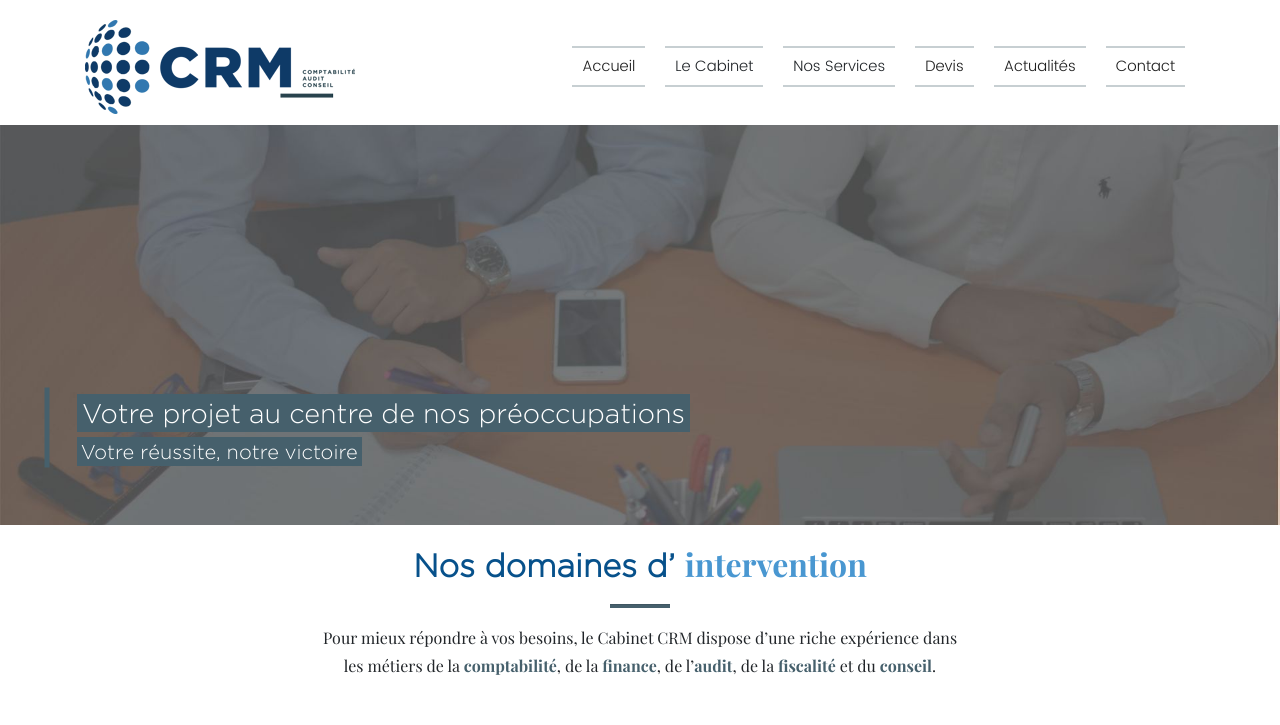
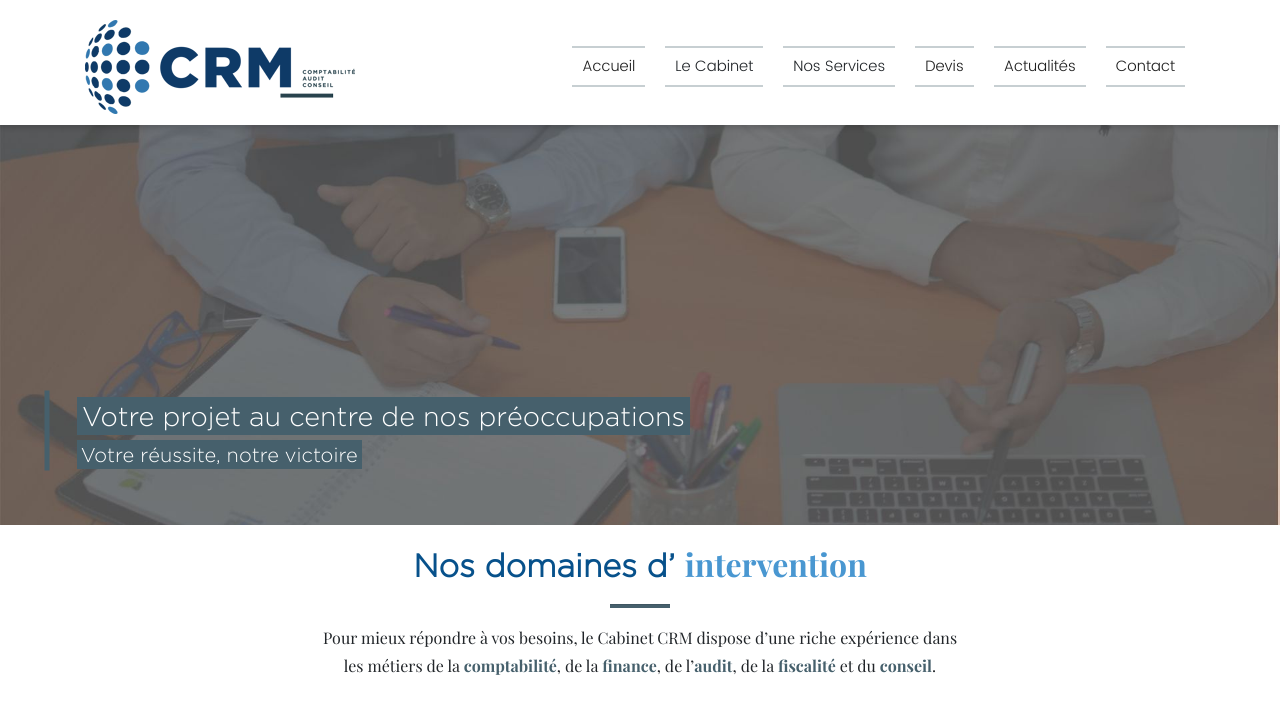
Before and after one commit to hery0011/cabinet_CRM, a PHP site: page / in a window 1280 px wide. Shown: the top 725 px of the page. Run offline with PHP 8.4, Linux system fonts and the light colour scheme; data comes from the database, SQL or seed files in the repository; some web fonts are replaced.

Commit message:
06/12/20 rindra navbar-fixed

```diff
--- a/actualite.php
+++ b/actualite.php
@@ -19,7 +19,7 @@
 <body>
 
 	<!-- NAVBAR -->
-	<div class="container-fluid">
+	<div class="container-fluid fixed">
 		<div class="row">
 			<div class="col-md-12">
 				<header id="head" class="">
--- a/article.php
+++ b/article.php
@@ -23,7 +23,7 @@
 <body>
 
 	<!-- NAVBAR -->
-	<div class="container-fluid">
+	<div class="container-fluid fixed">
 		<div class="row">
 			<div class="col-md-12">
 				<header id="head" class="">
@@ -77,7 +77,7 @@
 	<!-- NAVBAR -->
 
 	<!-- BODY -->
-	<div class="container-fluid">
+	<div class="container-fluid body-shift">
 
 				<div class="row">
 					<div class="col-md-12 col-lg-3">
--- a/cabinet_missions.html
+++ b/cabinet_missions.html
@@ -16,7 +16,7 @@
 <body>
 
 	<!-- NAVBAR -->
-	<div class="container-fluid">
+	<div class="container-fluid fixed">
 		<div class="row">
 			<div class="col-md-12">
 				<header id="head" class="">
@@ -91,7 +91,7 @@
 								Nous vous proposons, pour ce faire, des outils et des ressources parfaitement adaptés à vos activités, vos besoins et vos projets spécifiques. <span style="font-weight: bold; color: #46606c;">Main dans la main, nous assurerons ensemble le développement de votre entreprise</span>.
 							</p >
 							<p class="text-justify">
-								CRM, à travers une équipe de collaborateurs compétente et intègre, est organisé de manière à privilégier la disponibilité de tous, au service de nos partenaires. Nous mettons un point d’honneur à instaurer une relation de confiance entre le cabinet et le client. Cette compréhension mutuelle nous permet de vous accompagner dans votre évolution et votre développement, et nous permet de contribuer à la recherche de <span style="font-weight: bold; color: #46606c;">solutions concrètes</span> et <span style="font-weight: bold; color: #46606c;">personnalisées</span> pour vous aider à grandir dans votre univers professionnel et construire efficacement à long terme.
+								CRM, à travers une équipe compétente et intègre, est organisé de manière à privilégier la disponibilité de tous, au service de nos partenaires. Nous mettons un point d’honneur à instaurer une relation de confiance entre le cabinet et le client. Cette compréhension mutuelle nous permet de vous accompagner dans votre évolution et votre développement, et nous permet de contribuer à la recherche de <span style="font-weight: bold; color: #46606c;">solutions concrètes</span> et <span style="font-weight: bold; color: #46606c;">personnalisées</span> pour vous aider à grandir dans votre univers professionnel et construire efficacement à long terme.
 							</p>
 						</div>
 					</div>
--- a/cabinet_qui_sommes_nous.html
+++ b/cabinet_qui_sommes_nous.html
@@ -16,7 +16,7 @@
 <body>
 
     <!-- NAVBAR -->
-    <div class="container-fluid">
+    <div class="container-fluid fixed">
         <div class="row">
             <div class="col-md-12">
                 <header id="head" class="">
--- a/cabinet_valeurs.html
+++ b/cabinet_valeurs.html
@@ -16,7 +16,7 @@
 <body>
 
 	<!-- NAVBAR -->
-	<div class="container-fluid">
+	<div class="container-fluid fixed">
 		<div class="row">
 			<div class="col-md-12">
 				<header id="head" class="">
--- a/contact.php
+++ b/contact.php
@@ -18,7 +18,7 @@
 <body>
 
 	<!-- NAVBAR -->
-	<div class="container-fluid">
+	<div class="container-fluid fixed">
 		<div class="row">
 			<div class="col-md-12">
 				<header id="head" class="">
--- a/css/style.css
+++ b/css/style.css
@@ -63,6 +63,12 @@ mark{
 	background-color: black;
 	color: white;
 }
+.fixed {
+	position: fixed;
+	background: #fff;
+	z-index: 9;
+	box-shadow: 0 0 5px 3px rgba(0,0,0,.15);
+}
 .navbar-menu-item a {
 	padding: 8px 10px;
 	transition: all 300ms ease-in;
@@ -83,8 +89,6 @@ mark{
 }
 #head {
 	padding: 20px 0;
-	background: rgba(255, 255, 255, .5);
-	z-index: 9;
 	font-size: 15px;
 	height: 125px;
 	transition: height 1s ease-in-out;
@@ -238,7 +242,7 @@ a.log-btn:hover {
  	background-repeat: no-repeat;
  	background-size: cover;
  	background-position: center;
- 	height: 400px;
+ 	height: 525px;
  }
 
 .banner-home {
@@ -265,7 +269,7 @@ a.log-btn:hover {
 	text-align: left;
 }
 #banner .inner-banner .inner-banner-slogan {
-	padding-top: 17rem;
+	padding-top: 25rem;
 	max-width: 700px;
 	margin: auto;
 	position: relative;
@@ -690,6 +694,9 @@ a.log-btn:hover {
 	background-color: #fff;
 box-shadow: rgba(0, 0, 0, 0.15) 0px 0px 5px 3px;
 }
+.body-shift {
+	padding-top: 125px;
+}
 #filter {
 	padding: 20px;
 	height: 100%;
@@ -1188,9 +1195,6 @@ color: #fff;
 	.toggle-menu {
 		width: 85% !important;
 	}
-	#banner .inner-banner .inner-banner-slogan {
-		padding-top: 15rem !important;
-	}
 }
 @media only screen and (min-width: 576px ) {
 	.actus-content {
@@ -1246,6 +1250,9 @@ color: #fff;
 	}
 	.resp-login-btn {
 		display: none;
+	}
+	#banner .inner-banner .inner-banner-slogan {
+		padding-top: 25rem !important;
 	}
 }
 @media only screen and (min-width: 768px ) {
@@ -1273,6 +1280,9 @@ color: #fff;
 	#head {
 		position: unset;
 	}
+	#banner {
+		height: 400px;
+	}
 	.toggle-menu {
 		display: initial;
 	}
@@ -1331,6 +1341,16 @@ color: #fff;
 	}
 	.sign-in-btn {
 		display: none;
+	}
+	.fixed {
+		position: unset;
+		box-shadow: unset;
+	}
+	.body-shift {
+		padding-top: 0;
+	}
+	#banner .inner-banner .inner-banner-slogan {
+		padding-top: 17rem;
 	}
 }
 
--- a/dashboard.php
+++ b/dashboard.php
@@ -28,7 +28,7 @@ include('connex.php');
 
 	<div class="dashboard">
 		<!-- NAVBAR -->
-	<div class="container-fluid">
+	<div class="container-fluid fixed">
 		<div class="row">
 			<div class="col-md-12">
 				<header id="head" class="">
@@ -63,7 +63,7 @@ include('connex.php');
 
 
 	<!-- BODY -->
-	<div class="container-fluid">
+	<div class="container-fluid body-shift">
 
 		<div class="row">
 			<!-- <div class="col-md-12 col-lg-2">
--- a/devis.html
+++ b/devis.html
@@ -16,7 +16,7 @@
 <body>
 
 	<!-- NAVBAR -->
-	<div class="container-fluid">
+	<div class="container-fluid fixed">
 		<div class="row">
 			<div class="col-md-12">
 				<header id="head" class="">
--- a/index.php
+++ b/index.php
@@ -16,7 +16,7 @@
 <body>
 
 	<!-- NAVBAR -->
-	<div class="container-fluid">
+	<div class="container-fluid fixed">
 		<div class="row">
 			<div class="col-md-12">
 				<header id="head" class="">
--- a/service_audit.html
+++ b/service_audit.html
@@ -17,7 +17,7 @@
 
 	<div class="overflowX">
 		<!-- NAVBAR -->
-	<div class="container-fluid">
+	<div class="container-fluid fixed">
 		<div class="row">
 			<div class="col-md-12">
 				<header id="head" class="">
--- a/service_conseil.html
+++ b/service_conseil.html
@@ -17,7 +17,7 @@
 
 	<div class="overflowX">
 		<!-- NAVBAR -->
-	<div class="container-fluid">
+	<div class="container-fluid fixed">
 		<div class="row">
 			<div class="col-md-12">
 				<header id="head" class="">
--- a/service_expertise.html
+++ b/service_expertise.html
@@ -17,7 +17,7 @@
 
 	<div class="overflowX">
 		<!-- NAVBAR -->
-	<div class="container-fluid">
+	<div class="container-fluid fixed">
 		<div class="row">
 			<div class="col-md-12">
 				<header id="head" class="">
--- a/service_fiscalité.html
+++ b/service_fiscalité.html
@@ -17,7 +17,7 @@
 
 	<div class="overflowX">
 		<!-- NAVBAR -->
-	<div class="container-fluid">
+	<div class="container-fluid fixed">
 		<div class="row">
 			<div class="col-md-12">
 				<header id="head" class="">
--- a/service_investisseur.html
+++ b/service_investisseur.html
@@ -17,7 +17,7 @@
 
 	<div class="overflowX">
 		<!-- NAVBAR -->
-	<div class="container-fluid">
+	<div class="container-fluid fixed">
 		<div class="row">
 			<div class="col-md-12">
 				<header id="head" class="">
```
